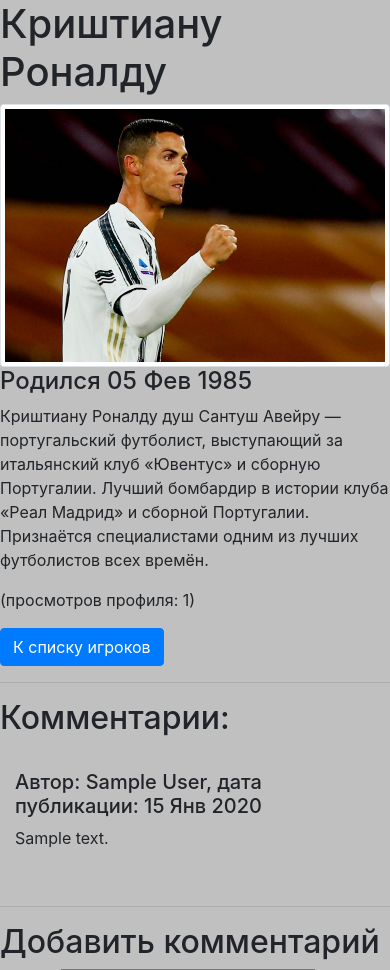
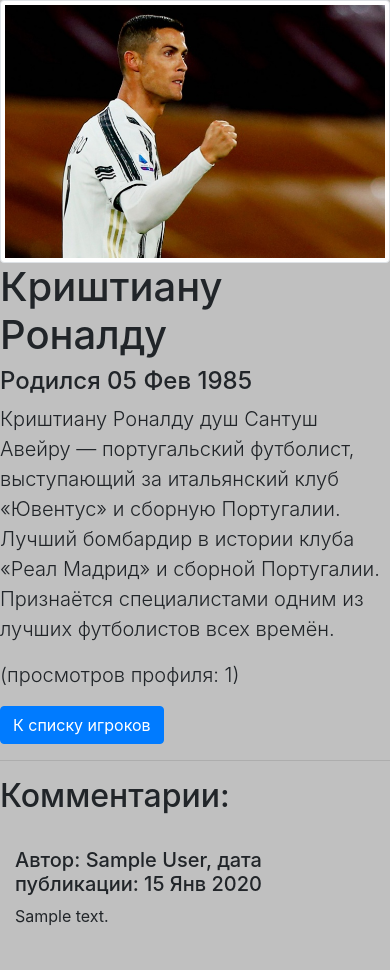
Before and after one commit to VDBalcer/football_info, a Django app: page /players/1 in a window 390 px wide; the page is wider, and only the part inside the window is pictured. Shown: the top 970 px of that part. Run offline with Django 3.2, Linux system fonts and the light colour scheme; data comes from the database, SQL or seed files in the repository; both versions use the stored data as it was after the commit; tables that the repository leaves empty hold one stand-in row (values such as "Sample post"); some libraries are stand-ins or nearby versions.

Commit message:
Refacroring

```diff
--- a/football_info/player_info/templates/player_info/player_page.html
+++ b/football_info/player_info/templates/player_info/player_page.html
@@ -3,12 +3,22 @@
 {%block title %}<title>Профиль игрока {{ player.name }}</title>{% endblock %}
 
 {% block content %}
-    <h1>{{ player.name }}</h1>
-    <img src="{{ player.photo.url }}" class = "img-thumbnail" width="400">
-    <h4>Родился {{ player.birth|date:"d M Y" }}</h4>
-    <p>{{ player.info|linebreaksbr }}</p>
-    <p>(просмотров профиля: {{ views_count }})</p>
-    <a href="." class="btn btn-primary btm-lh">К списку игроков</a>
+    <div class="row featurette">
+        <div class = "col-md-5">
+            <img src="{{ player.photo.url }}" class = "img-thumbnail" width="400">
+        </div>
+        <div class="col-md-7">
+            <div class = "featurette-heading">
+                <h1>{{ player.name }}</h1>
+            </div>
+            <div class="lead">
+                <h4>Родился {{ player.birth|date:"d M Y" }}</h4>
+                <p>{{ player.info|linebreaksbr }}</p>
+                <p>(просмотров профиля: {{ views_count }})</p>
+                <a href="." class="btn btn-primary btm-lh">К списку игроков</a>
+            </div>
+        </div>
+    </div>
     <hr>
     <h2>Комментарии:</h2><br>
     <div class="container">
```
Also changed, not shown: football_info/player_info/templates/player_info/main_page.html (+11 -6 lines), football_info/db.sqlite3 (added), football_info/media/Бекхэм.jpg (added), football_info/media/Букин.jpg (added), football_info/media/Марадона.jpg (added), football_info/media/Месси.jpg (added), football_info/media/Пеле.jpg (added), football_info/media/Роналду.jpg (added), football_info/player_info/migrations/0001_initial.py (added).
